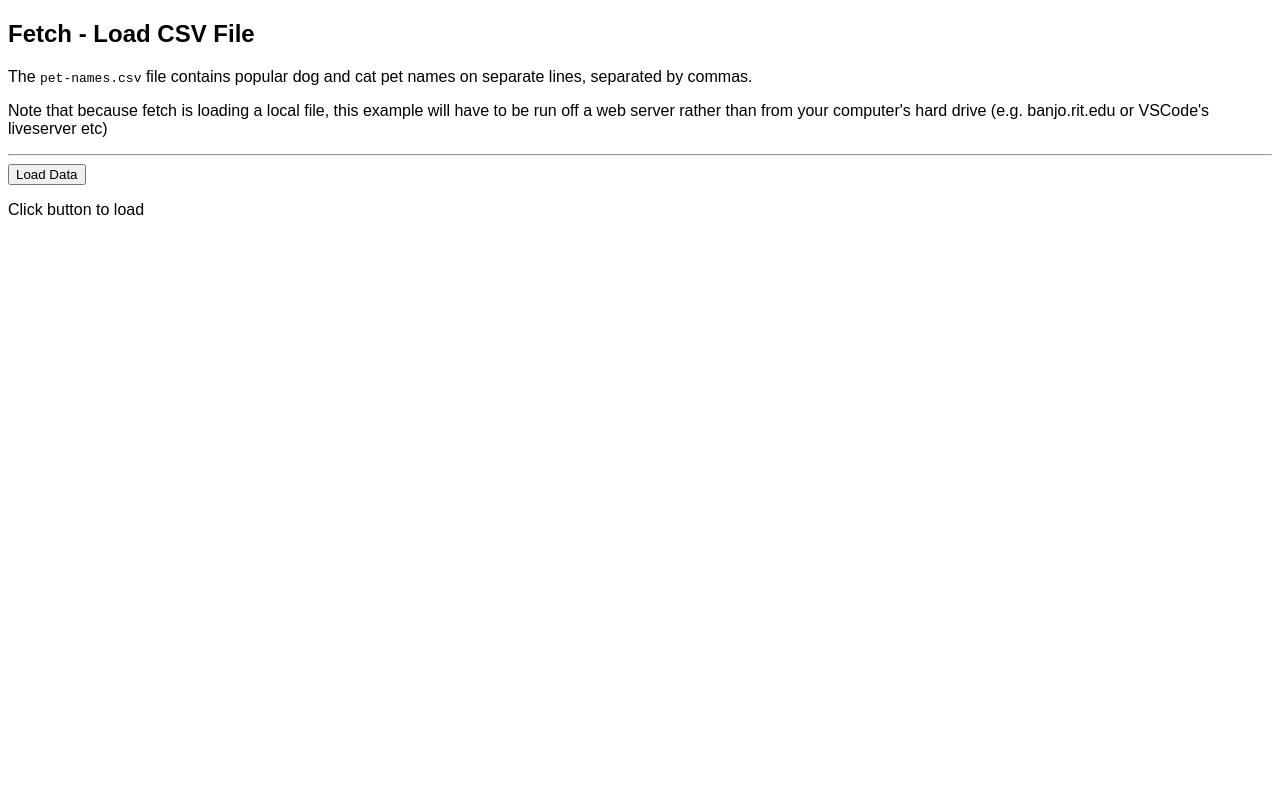
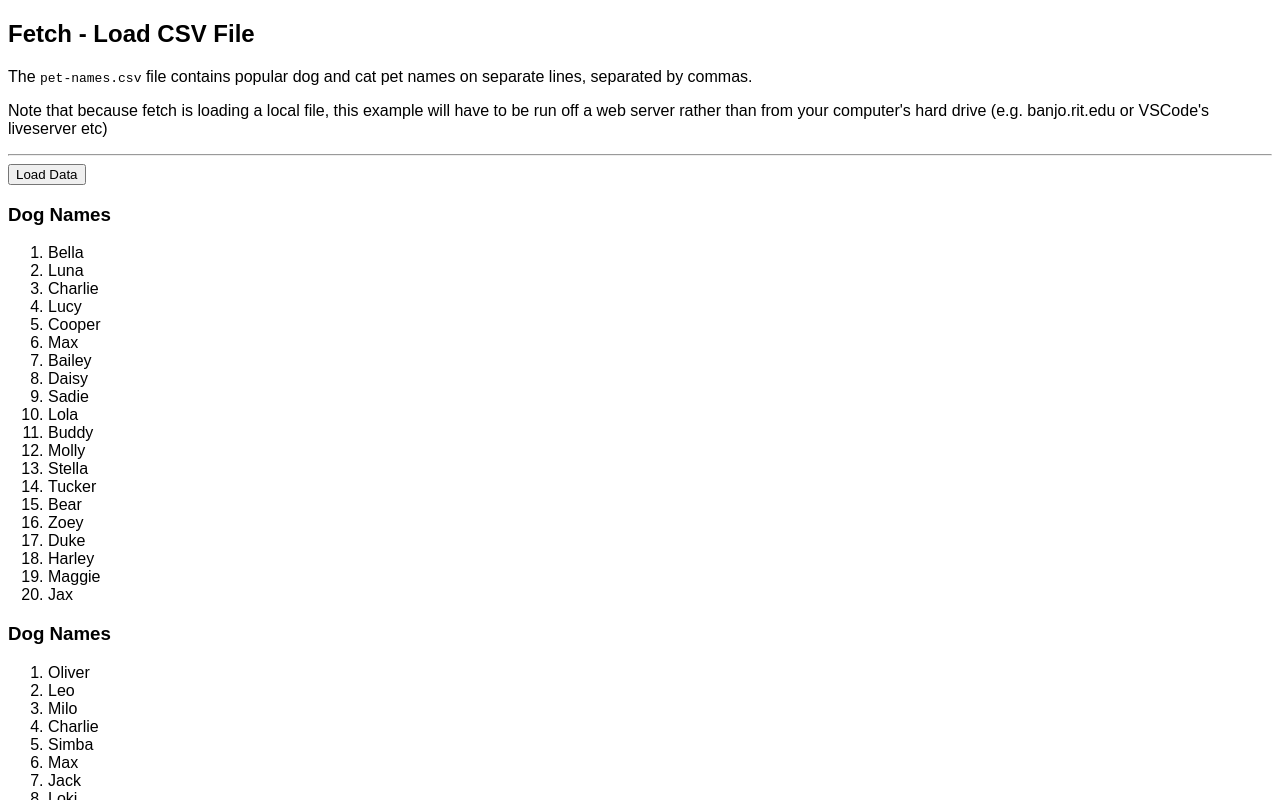
Before and after one commit to AazeemVS/IGME-330, a plain HTML site: page Exercise_Fetching_and_Parsing/fetch-get-csv.html in a window 1280 px wide. Both pictures are taken after a click on the button "Load Data". Shown: the top 800 px of the page. Drawn offline with Linux system fonts and the light colour scheme.

Commit message:
Finished pt 1 of fetch exercise

```diff
--- a/Exercise_Fetching_and_Parsing/fetch-get-csv.html
+++ b/Exercise_Fetching_and_Parsing/fetch-get-csv.html
@@ -37,13 +37,13 @@ const loadCSVFile = () => {
       const words = rows.map(row => row.split(","));
       console.log(words);
 
-      // Create HTML for dog names
-      const dogHTML = `<h3>Dog Names</h3><ol>${}</ol>`;
+      // // Create HTML for dog names
+const dogHTML = `<h3>Dog Names</h3> <ol> ${words[0].map(name => `<li>${name}</li>`).join("")} </ol>`;
 
-      const catHTML = ...;
+const catHTML = `<h3>Dog Names</h3> <ol> ${words[1].map(name => `<li>${name}</li>`).join("")} </ol>`;
 
-      // Display the HTML on the page
-      document.querySelector('#output').innerHTML = dogHTML + catHTML;
+      // // Display the HTML on the page
+       document.querySelector('#output').innerHTML = dogHTML + catHTML;
 
     })
     .catch(error => {
```
